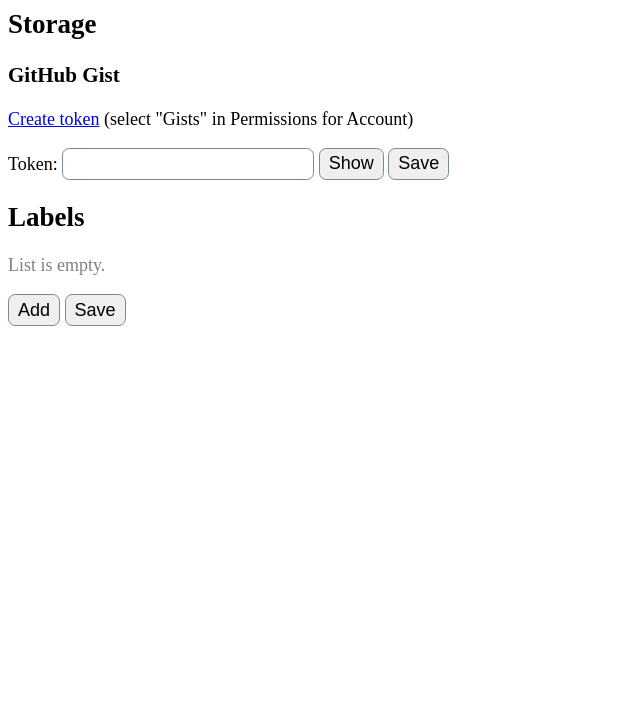
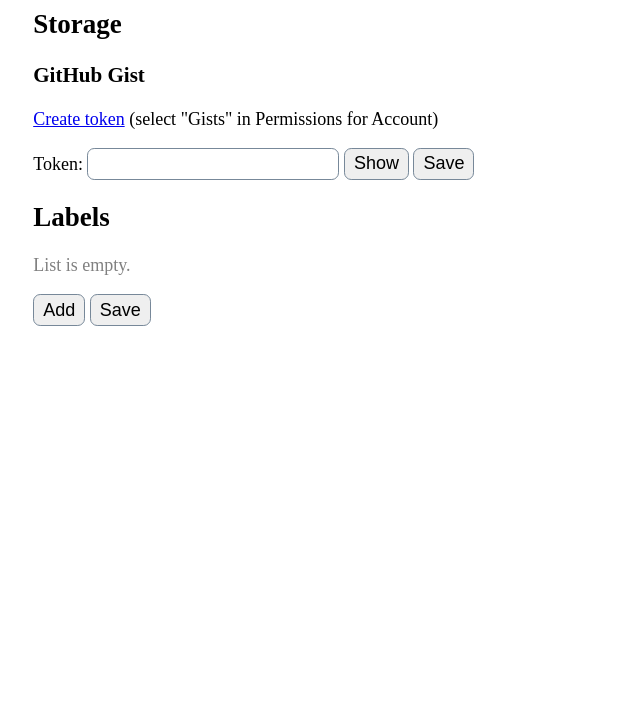
Before and after one commit to AlexWayfer/chatter-labels, a website with bundled scripts: page pages/options.html in a window 1280 px wide. Shown: the part 81-800 px from the top of the page, without its empty margins (0-640 px from the left). Built offline with nearby package versions, Linux system fonts and the light colour scheme; no server answers.

Commit message:
Add paddings for body

```diff
--- a/styles/options.css
+++ b/styles/options.css
@@ -2,6 +2,7 @@ body {
 	--input-border: 1px solid lightslategray;
 	--input-border-radius: 0.4em;
 
+	padding: 0 1.4em 1.4em;
 	font-size: 18px;
 
 	.invisible {
```
